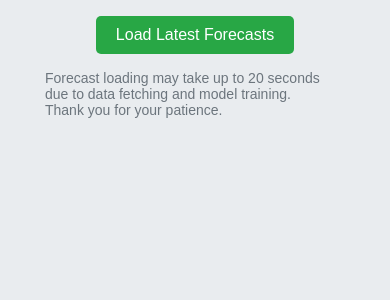
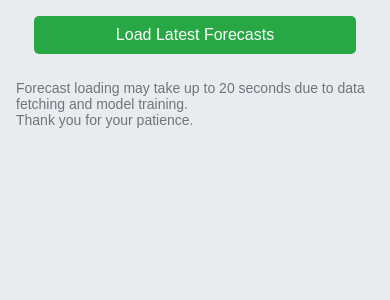
Before and after one commit to graf9/ResumeProjects, a Flask app: template templates/dashboard2.html in a window 390 px wide. Shown: the top 300 px of the page. Run offline with Flask 3, Linux system fonts and the light colour scheme; the template is opened without the code that fills it, so the values that code supplies are empty; some libraries are stand-ins or nearby versions.

```diff
--- a/templates/dashboard2.html
+++ b/templates/dashboard2.html
@@ -20,7 +20,7 @@
       justify-content: center;
       gap: 1rem;
       margin: 1rem 0;
-      flex-wrap: wrap; /* for responsiveness */
+      flex-wrap: wrap;
     }
     button {
       padding: 10px 20px;
@@ -66,8 +66,25 @@
       margin: 20px auto;
     }
     @media (max-width: 600px) {
+      /* Stack controls vertically and widen buttons */
+      .controls {
+        flex-direction: column;
+        align-items: center;
+      }
+      button {
+        width: 90%;
+        margin-bottom: 10px;
+      }
+      /* Reduce heading size and adjust margins/padding */
       h2 {
         font-size: 18px;
+      }
+      .disclaimer {
+        max-width: 100%;
+      }
+      .chart-section {
+        margin: 10px;
+        padding: 10px;
       }
     }
   </style>
```
